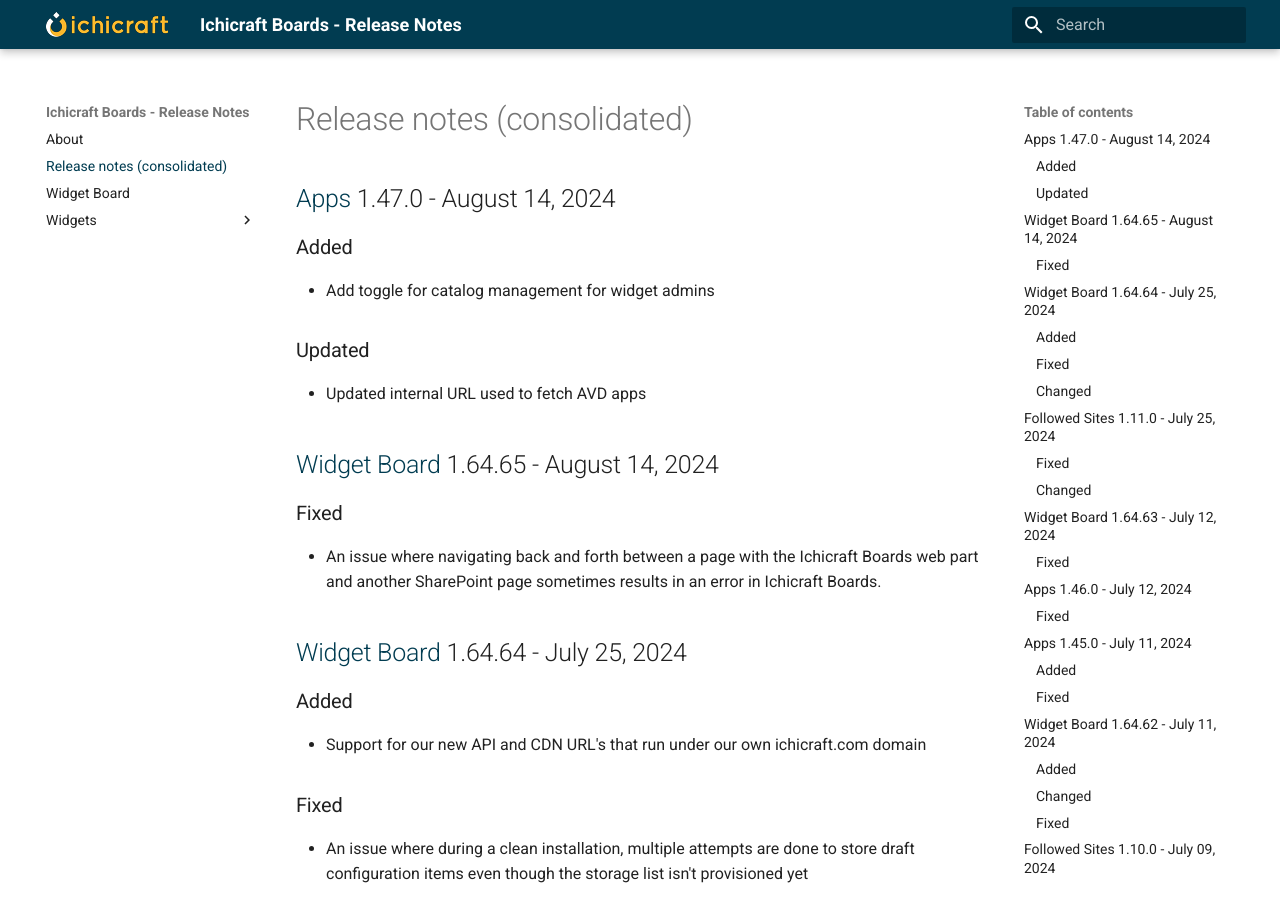
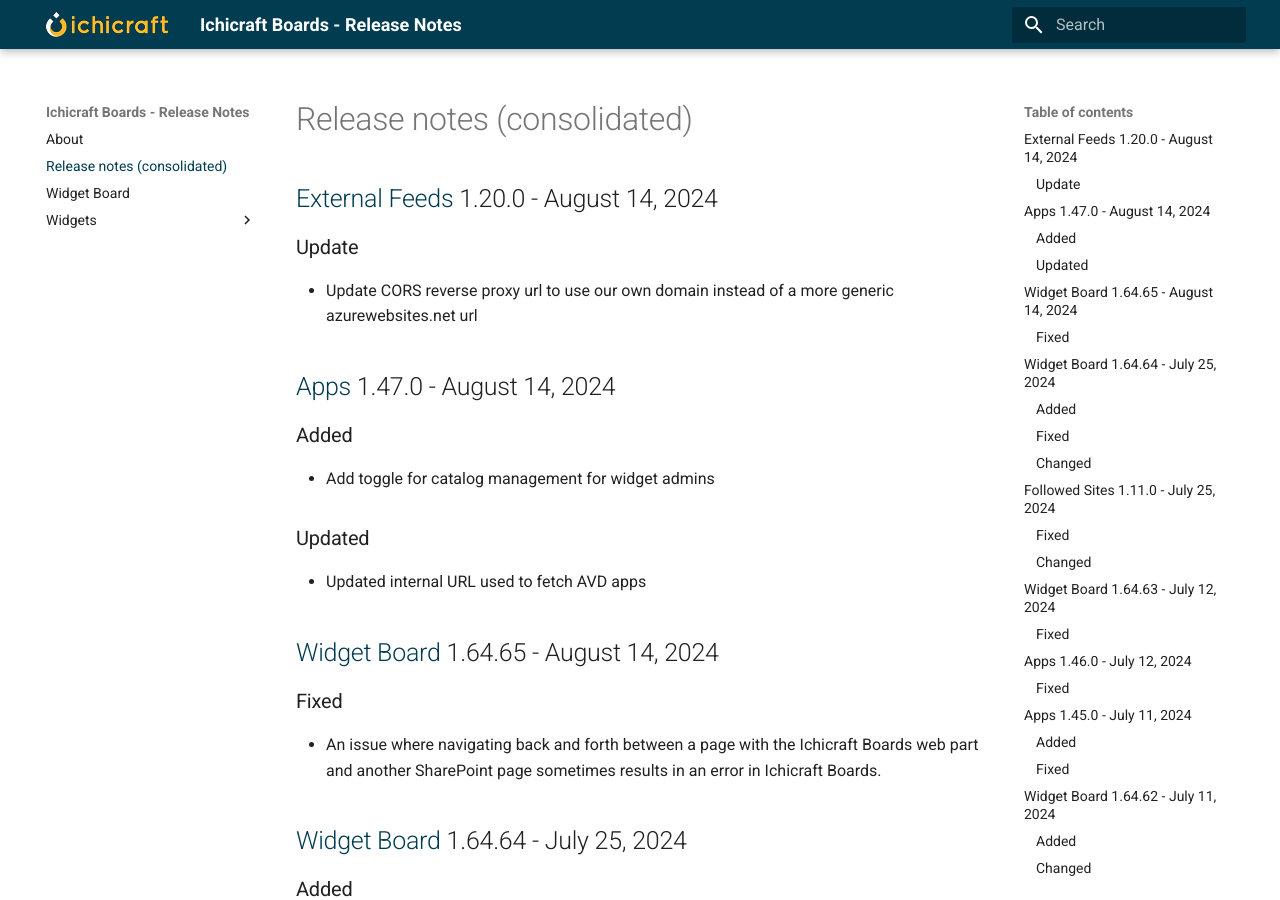
Before and after one commit to ichicraft/widgets-docs, an MkDocs documentation site: the page built from docs/Release-notes-(consolidated).md, in a window 1280 px wide and 900 px high. Built offline with MkDocs 1.6.1 and Material for MkDocs 9.7.7, drawn with Linux system fonts in a browser that asks for light colours.

Commit message:
Release notes updated by BuildService

```diff
--- a/docs/Release-notes-(consolidated).md
+++ b/docs/Release-notes-(consolidated).md
@@ -1,3 +1,8 @@
+## [External Feeds](./Widgets/External Feeds.md) 1.20.0 - August 14, 2024
+
+### Update
+- Update CORS reverse proxy url to use our own domain instead of a more generic azurewebsites.net url
+
 ## [Apps](./Widgets/Apps.md) 1.47.0 - August 14, 2024
 
 ### Added
```
Also changed, not shown: docs/Widgets/External Feeds.md (+5 -0 lines).
